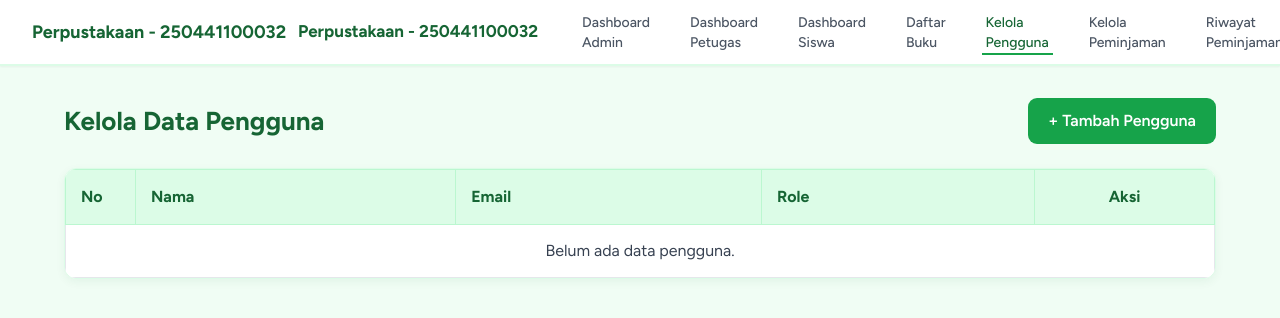
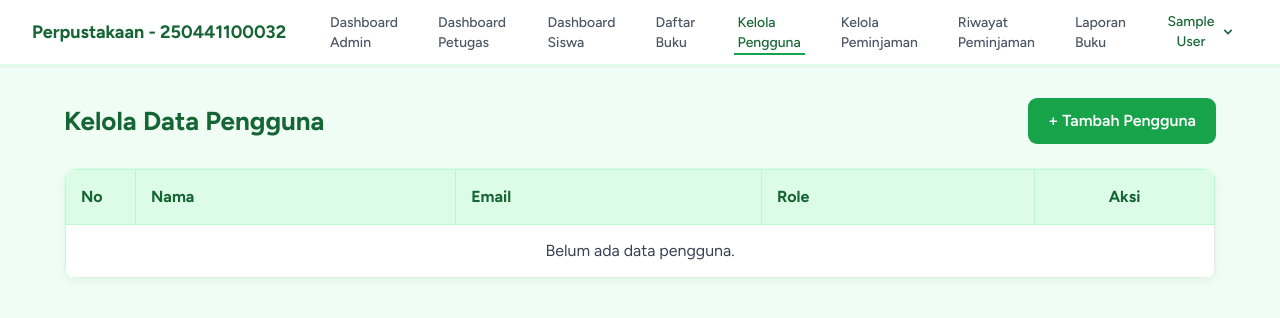
Before and after one commit to kaila-najwa-olivia/perpustakaan_digital, a Laravel app: page /admin/pengguna in a window 1280 px wide; the page is wider, and only the part inside the window is pictured. Shown: the top 318 px of that part. Run offline with Laravel 12, Linux system fonts and the light colour scheme; the visitor is signed in with stand-in values (Sample User, id 1); data that the repository does not hold is empty; style sheets or scripts are compiled from the project's sources; some libraries are stand-ins or nearby versions.

Commit message:
Perbaiki duplikasi nama aplikasi pada navbar

```diff
--- a/resources/views/layouts/navigation.blade.php
+++ b/resources/views/layouts/navigation.blade.php
@@ -43,13 +43,6 @@
         nav .border-gray-200 {
             border-color: #dcfce7 !important;
         }
-
-        .nama-aplikasi {
-            color: #166534;
-            font-size: 17px;
-            font-weight: 700;
-            white-space: nowrap;
-        }
     </style>
 
     <div class="max-w-7xl mx-auto px-4 sm:px-6 lg:px-8">
@@ -58,12 +51,8 @@
             <!-- LOGO DAN NAMA APLIKASI -->
             <div class="flex items-center gap-3">
                 <a href="{{ auth()->check() ? route('dashboard') : route('login') }}"
-                   class="flex items-center gap-3">
+                   class="flex items-center">
                     <x-application-logo class="block h-9 w-auto fill-current text-green-700" />
-
-                    <span class="nama-aplikasi">
-                        Perpustakaan - 250441100032
-                    </span>
                 </a>
 
                 <!-- MENU DESKTOP -->
@@ -193,10 +182,6 @@
     <!-- MENU MOBILE -->
     <div :class="{'block': open, 'hidden': ! open}" class="hidden sm:hidden">
 
-        <div class="px-4 py-3 font-bold text-green-800 border-b border-green-100">
-            Perpustakaan - 250441100032
-        </div>
-
         <div class="pt-2 pb-3 space-y-1">
 
             @auth
```
